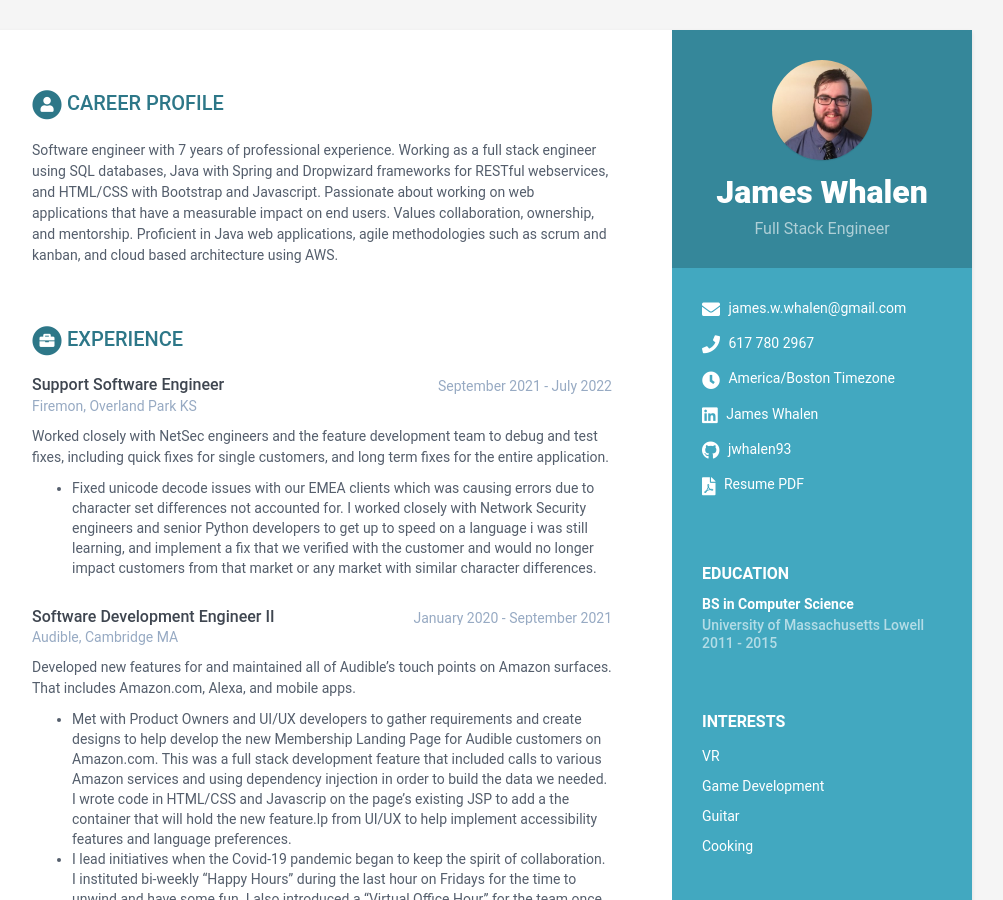
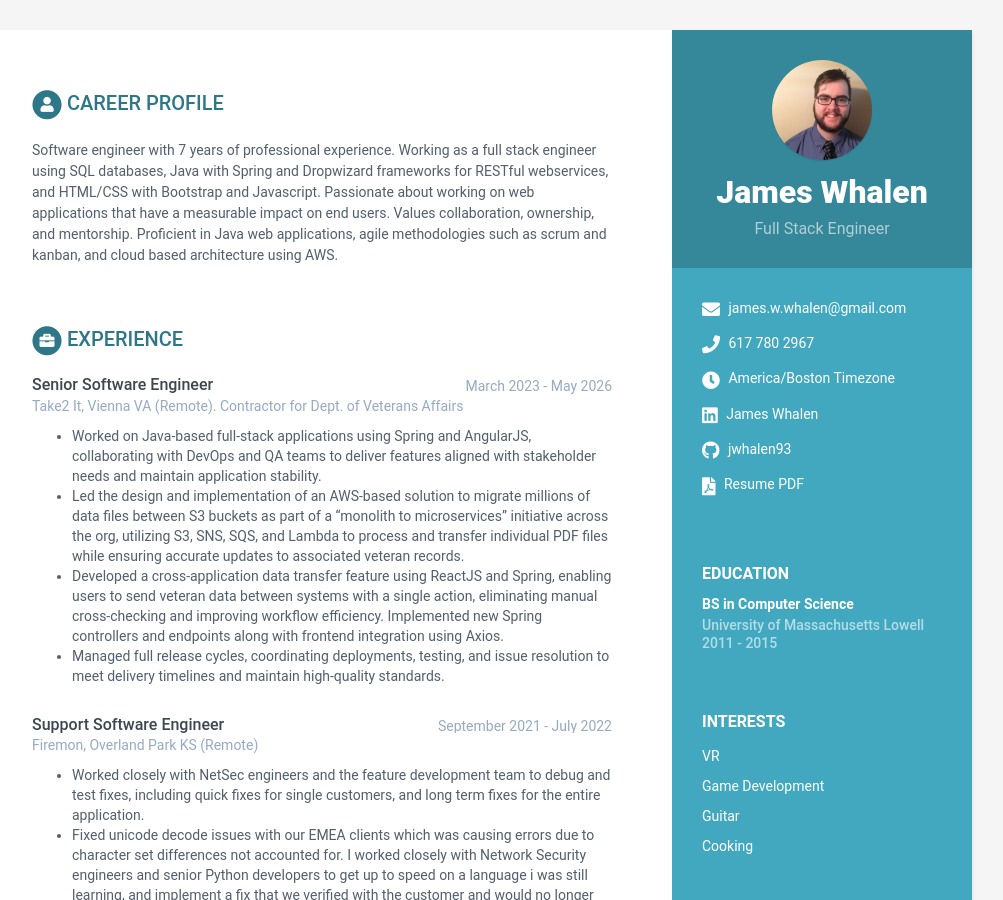
Before and after one commit to jwhalen93/jwhalen93.github.io, a Jekyll site: the page built from index.html, in a window 1280 px wide and 900 px high. Shown: the whole window, without its empty margins (168-1171 px from the left). Built offline with Jekyll 4.4.1, drawn with Linux system fonts in a browser that asks for light colours.

Commit message:
added experience

```diff
--- a/_data/data.yml
+++ b/_data/data.yml
@@ -64,11 +64,19 @@ education:
 experiences:
     title: Experience
     info:
+      - role: Senior Software Engineer
+        time: March 2023 - May 2026
+        company: Take2 It, Vienna VA (Remote). Contractor for Dept. of Veterans Affairs
+        details: |
+          - Worked on Java-based full-stack applications using Spring and AngularJS, collaborating with DevOps and QA teams to deliver features aligned with stakeholder needs and maintain application stability.
+          - Led the design and implementation of an AWS-based solution to migrate millions of data files between S3 buckets as part of a "monolith to microservices" initiative across the org, utilizing S3, SNS, SQS, and Lambda to process and transfer individual PDF files while ensuring accurate updates to associated veteran records.
+          - Developed a cross-application data transfer feature using ReactJS and Spring, enabling users to send veteran data between systems with a single action, eliminating manual cross-checking and improving workflow efficiency. Implemented new Spring controllers and endpoints along with frontend integration using Axios.
+          - Managed full release cycles, coordinating deployments, testing, and issue resolution to meet delivery timelines and maintain high-quality standards.
       - role: Support Software Engineer
         time: September 2021 - July 2022
-        company: Firemon, Overland Park KS
+        company: Firemon, Overland Park KS (Remote)
         details: |
-          Worked closely with NetSec engineers and the feature development team to debug and test fixes, including quick fixes for single customers, and long term fixes for the entire application.
+            - Worked closely with NetSec engineers and the feature development team to debug and test fixes, including quick fixes for single customers, and long term fixes for the entire application.
             -	Fixed unicode decode issues with our EMEA clients which was causing errors due to character set differences not accounted for. I worked closely with Network Security engineers and senior Python developers
             to get up to speed on a language i was still learning, and implement a fix that we verified with the customer and would no longer impact customers from that market or any market with similar character differences.
       - role: Software Development Engineer II
```
